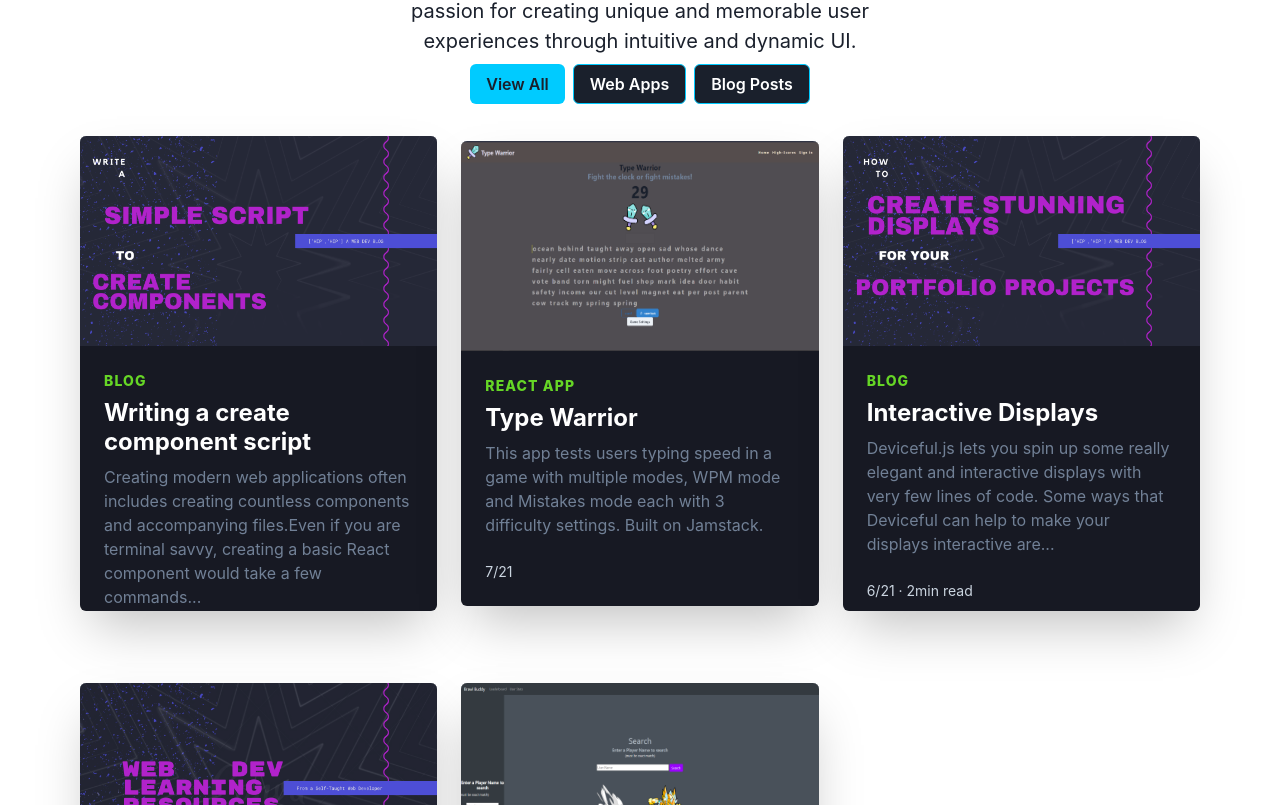
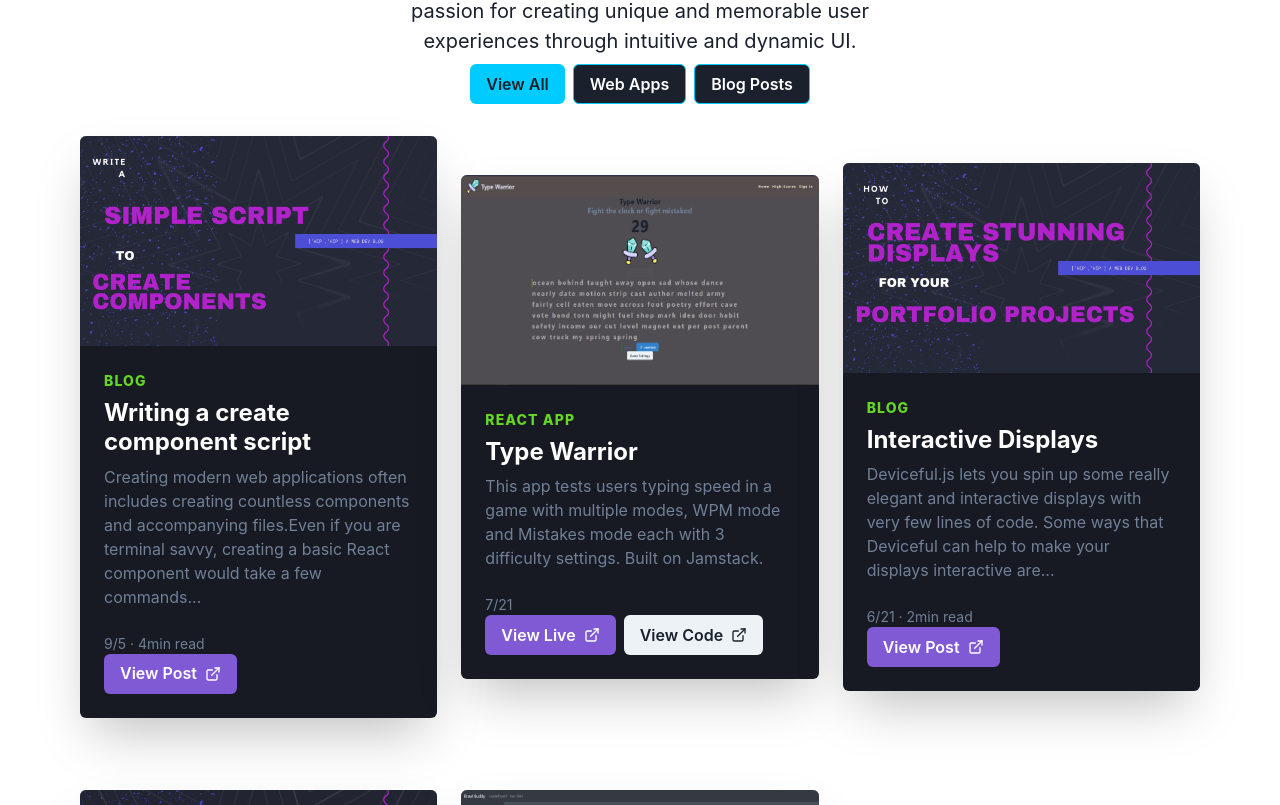
Before and after one commit to MiCurran/MiCurran-Portfolio, a Next.js app: page / in a window 1280 px wide. Shown: the part 635-1440 px from the top of the page. Built offline with nearby package versions, Linux system fonts and the light colour scheme.

Commit message:
add links to portfolio cards

```diff
--- a/components/PortfolioCard/PortfolioCard.js
+++ b/components/PortfolioCard/PortfolioCard.js
@@ -6,19 +6,27 @@ import {
   Text,
   Stack,
   Avatar,
+  Link,
+  Button,
+  HStack,
   useColorModeValue,
 } from '@chakra-ui/react';
 import { useColorMode } from '@chakra-ui/color-mode';
+import { ExternalLinkIcon } from '@chakra-ui/icons'
+import { useRouter } from 'next/router';
 
 export default function PortfolioCard({ linkToCode, linkToLive, description, title, imgSrc, type, date, length, activeType}) {
   const { colorMode, toggleColorMode } = useColorMode()
+  const router = useRouter();
+
+  const handleGoToRoute = (route) => router.push(route);
+
   if (activeType === type || activeType === null){
   return (
     <Center py={6}>
       <Box
         maxW={'445px'}
         w={'full'}
-        maxH={'475px'}
         bg={colorMode === 'light' ? 'white' : 'gray.900'}
         boxShadow={'2xl'}
         rounded={'md'}
@@ -64,10 +72,20 @@ export default function PortfolioCard({ linkToCode, linkToLive, description, tit
         {date &&
         <Stack mt={6} direction={'row'} spacing={4} align={'center'}>
           <Stack direction={'column'} spacing={0} fontSize={'sm'}>
-            <Text color={'gray.300'}>{date || ''} {length && `· ${length} read`}</Text>
+            <Text color={'gray.500'}>{date || ''} {length && `· ${length} read`}</Text>
           </Stack>
         </Stack>
         }
+        <HStack>
+          <Link href="https://chakra-ui.com" isExternal>
+            <Button colorScheme="purple" rightIcon={<ExternalLinkIcon />} href={linkToLive} variant="solid">{linkToCode ? 'View Live' : 'View Post'}</Button>
+          </Link>
+          {linkToCode &&
+            <Link href="https://chakra-ui.com" isExternal>
+            <Button colorScheme="gray" rightIcon={<ExternalLinkIcon />} href={linkToLive} variant="solid">View Code</Button>
+            </Link>
+          }
+        </HStack>
       </Box>
     </Center>
   );
--- a/constants/projects.js
+++ b/constants/projects.js
@@ -5,6 +5,7 @@ export const projects = [
         imgSrc: '/images/blogPostScript.png',
         length: '4min',
         date: '9/5',
+        linkToLive: 'https://micurran.hashnode.dev/write-a-simple-script-for-creating-web-app-components',
         description: 'Creating modern web applications often includes creating countless components and accompanying files.' +
                     'Even if you are terminal savvy, creating a basic React component would take a few commands...'
     },
@@ -13,6 +14,8 @@ export const projects = [
         title: 'Type Warrior',
         imgSrc: '/images/typewarrior.png',
         date: '7/21',
+        linkToCode: 'https://github.com/MiCurran/Type-Champ',
+        linkToLive: 'https://www.typewarrior.com/',
         description: 'This app tests users typing speed in a game with multiple modes, WPM mode and Mistakes mode each with 3 difficulty settings. Built on Jamstack.'
     },
     {
@@ -21,6 +24,7 @@ export const projects = [
         imgSrc: '/images/blogPost2.png',
         length: '2min',
         date: '6/21',
+        linkToLive: 'https://micurran.hashnode.dev/create-interactive-displays-for-your-projects-with-react',
         description: 'Deviceful.js lets you spin up some really elegant and interactive displays with very few lines of code. Some ways that Deviceful can help to make your displays interactive are...'
     },
     {
@@ -29,6 +33,7 @@ export const projects = [
         imgSrc: '/images/resources.png',
         length: '2min',
         date: '5/21',
+        linkToLive: 'https://micurran.hashnode.dev/my-favorite-learning-resources-as-a-self-taught-web-developer',
         description: 'Whether it is day one or day one thousand, learning as a developer is never finished, and finding resources to assist you on your journey of developing applications for the web can be difficult.'
     },
     {
@@ -36,6 +41,8 @@ export const projects = [
         title: 'Brawl Tracker',
         imgSrc: '/images/brawltracker.png',
         date: '10/20',
+        linkToCode: 'https://github.com/MiCurran/BrawlBuddy',
+        linkToLive: 'https://brawl-buddy.herokuapp.com',
         description: 'This app uses the API from the Steam game Brawlhalla. It displays stats for the top Brawlhalla players per region 50 at a time. Displays' +
             'Current and Peak ELO rating and their current win rate.'
     },
--- a/views/Home/Home.js
+++ b/views/Home/Home.js
@@ -127,6 +127,8 @@ export default function Home() {
               imgSrc={x.imgSrc}
               date={x.date}
               description={x.description}
+              linkToCode={x.linkToCode}
+              linkToLive={x.linkToLive}
               length={x.length}
             />
             ))}
```
